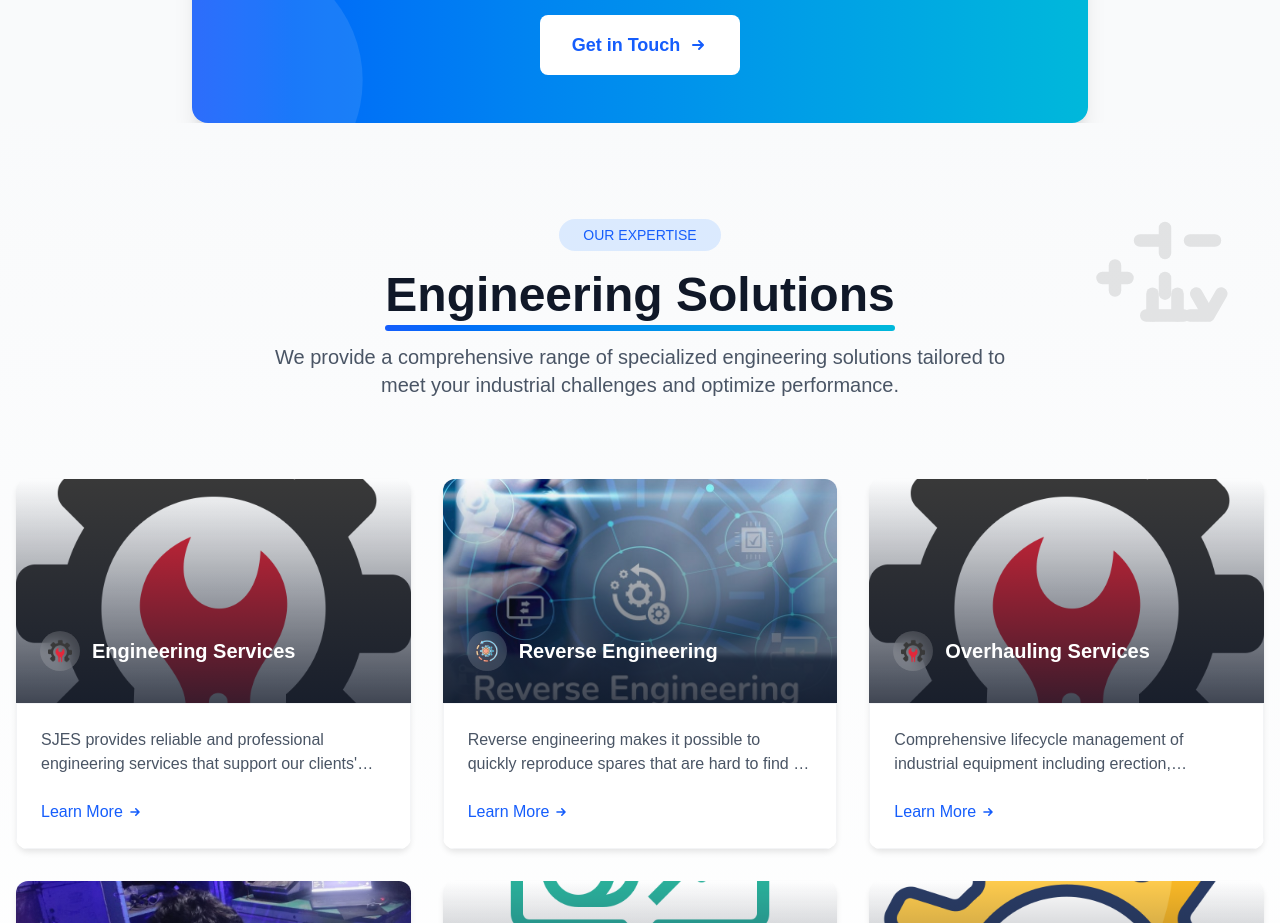
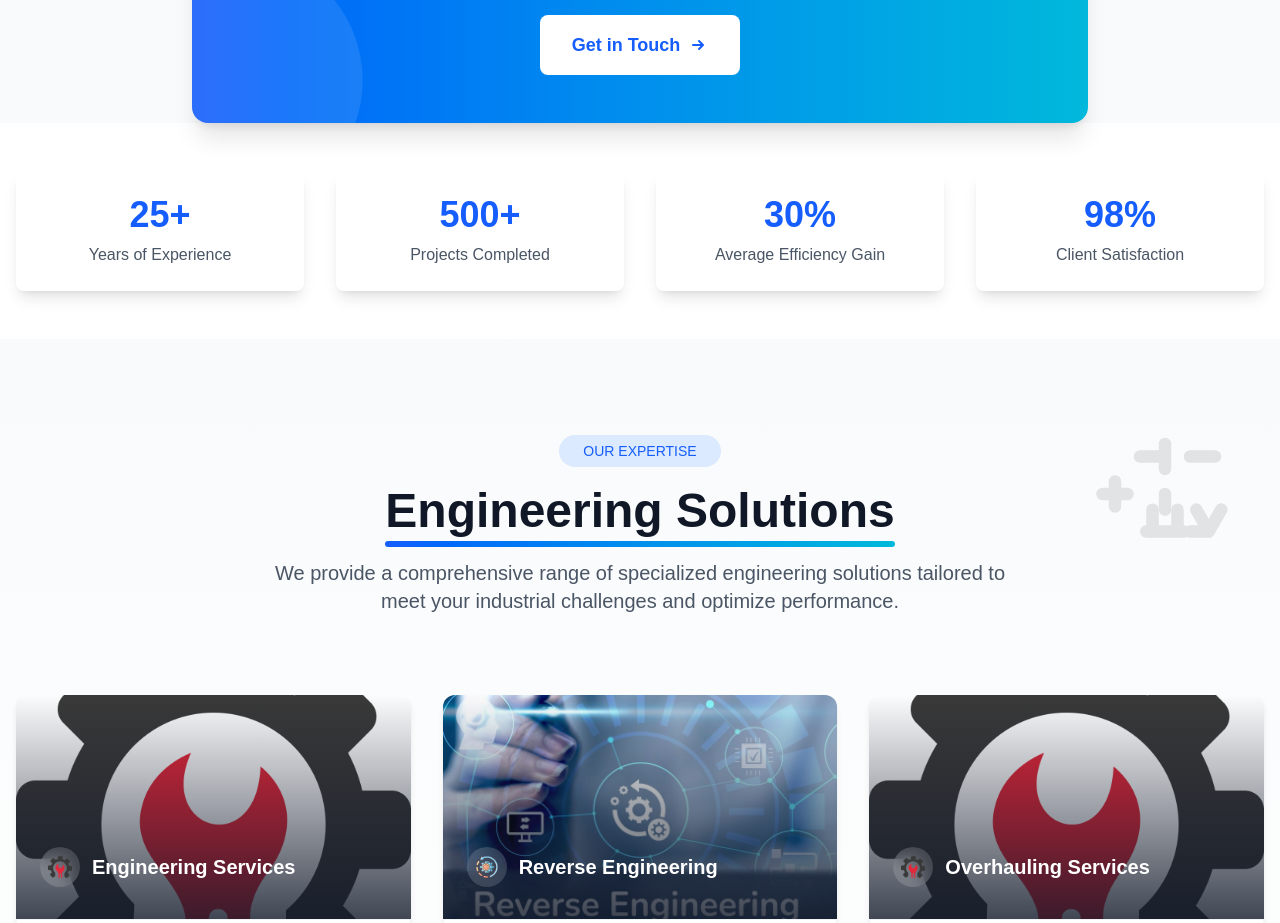
Before and after one commit to techSaswata/jyothi-es, a Next.js app in the folder jyothi-es/: page / in a window 1280 px wide. Shown: the part 3960-4883 px from the top of the page. Built offline with nearby package versions, Linux system fonts and the light colour scheme.

Commit message:
added statsection with animation

```diff
--- a/jyothi-es/app/childcomp/statssection.jsx
+++ b/jyothi-es/app/childcomp/statssection.jsx
@@ -1,25 +1,56 @@
-import React from "react";
+"use client";
+
+import React, { useState, useEffect } from "react";
+import CountUp from "react-countup";
 
 export default function StatSection() {
+  const [inView, setInView] = useState(false);
+
+  useEffect(() => {
+    const observer = new IntersectionObserver(
+      ([entry]) => {
+        if (entry.isIntersecting) {
+          setInView(true);
+        }
+      },
+      { threshold: 0.5 }
+    );
+
+    const section = document.getElementById("stats-section");
+    if (section) observer.observe(section);
+
+    return () => {
+      if (section) observer.unobserve(section);
+    };
+  }, []);
+
   return (
-    <div>
+    <div id="stats-section">
       <section className="bg-white py-12">
         <div className="container mx-auto px-6">
           <div className="grid grid-cols-1 md:grid-cols-4 gap-8 text-center">
-            <div className="p-6">
-              <div className="text-blue-600 text-4xl font-bold mb-2">25+</div>
+            <div className="p-6 shadow-lg rounded-lg">
+              <div className="text-blue-600 text-4xl font-bold mb-2">
+                {inView ? <CountUp start={0} end={25} duration={2} /> : 0}+
+              </div>
               <div className="text-gray-600">Years of Experience</div>
             </div>
-            <div className="p-6">
-              <div className="text-blue-600 text-4xl font-bold mb-2">500+</div>
+            <div className="p-6 shadow-lg rounded-lg">
+              <div className="text-blue-600 text-4xl font-bold mb-2">
+                {inView ? <CountUp start={0} end={500} duration={2} /> : 0}+
+              </div>
               <div className="text-gray-600">Projects Completed</div>
             </div>
-            <div className="p-6">
-              <div className="text-blue-600 text-4xl font-bold mb-2">30%</div>
+            <div className="p-6 shadow-lg rounded-lg">
+              <div className="text-blue-600 text-4xl font-bold mb-2">
+                {inView ? <CountUp start={0} end={30} duration={2} /> : 0}%
+              </div>
               <div className="text-gray-600">Average Efficiency Gain</div>
             </div>
-            <div className="p-6">
-              <div className="text-blue-600 text-4xl font-bold mb-2">98%</div>
+            <div className="p-6 shadow-lg rounded-lg">
+              <div className="text-blue-600 text-4xl font-bold mb-2">
+                {inView ? <CountUp start={0} end={98} duration={2} /> : 0}%
+              </div>
               <div className="text-gray-600">Client Satisfaction</div>
             </div>
           </div>
--- a/jyothi-es/app/page.tsx
+++ b/jyothi-es/app/page.tsx
@@ -13,6 +13,7 @@ export default function Home() {
       <div className="bg-white">
         <About id="about-section" className="" />
       </div>
+      <StatSection />
       <ServiceSection />
       <Contact />
     </>
--- a/jyothi-es/package.json
+++ b/jyothi-es/package.json
@@ -11,6 +11,7 @@
   "dependencies": {
     "next": "15.2.3",
     "react": "^19.0.0",
+    "react-countup": "^6.5.3",
     "react-dom": "^19.0.0"
   },
   "devDependencies": {
```
Also changed, not shown: 1 other file (tests, documents, lock files or other folders).
